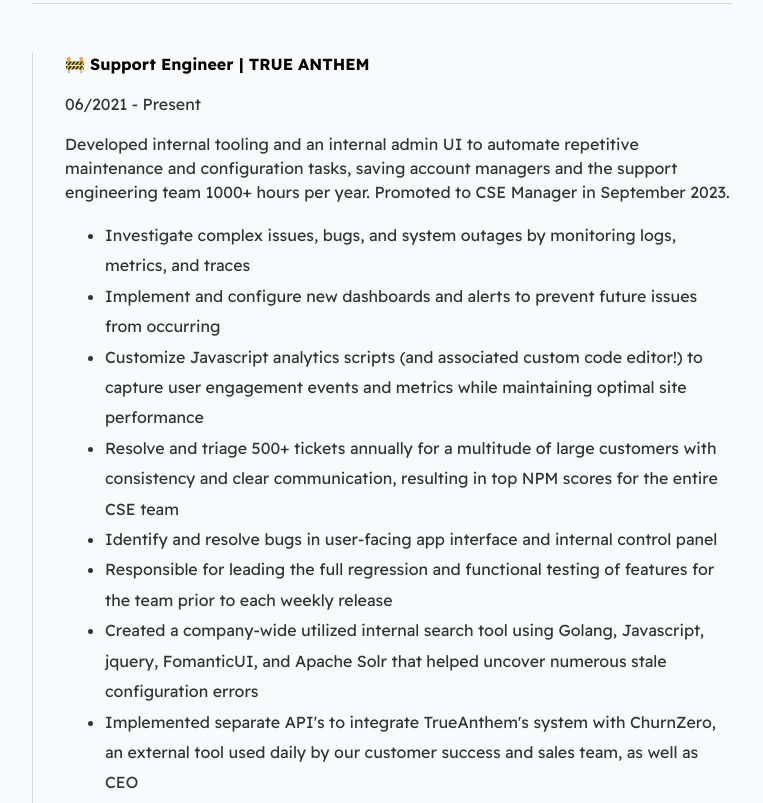
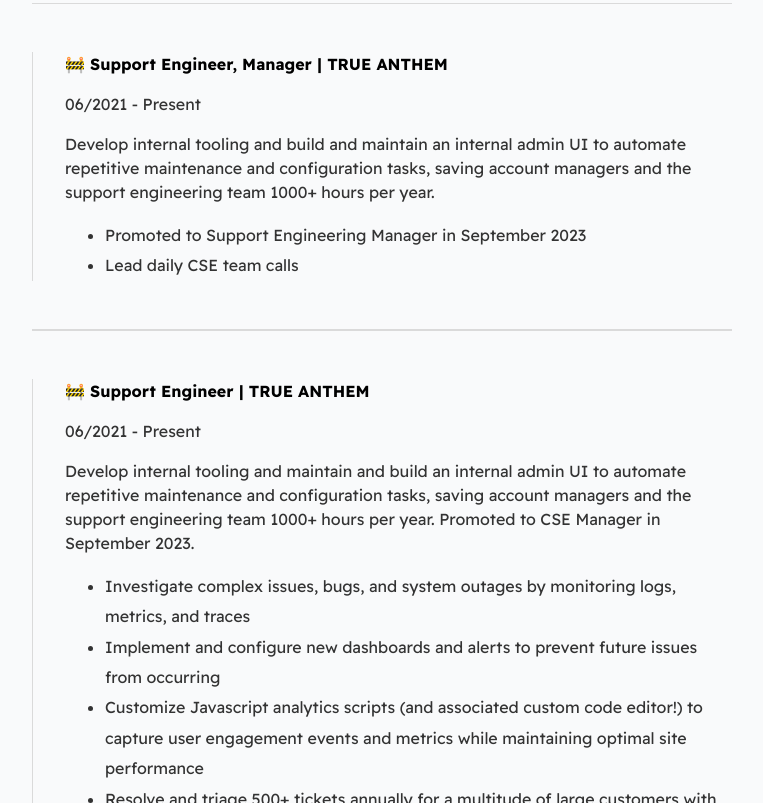
Before and after one commit to jfish2/JF-Resume-Page, a website built with Parcel: page index.html in a window 1280 px wide. Shown: the part 1157-1960 px from the top of the page, without its empty margins (258-1021 px from the left). Built offline with nearby package versions, Linux system fonts and the light colour scheme; files whose address does not match are found by name.

Commit message:
update new title

```diff
--- a/index.html
+++ b/index.html
@@ -87,9 +87,22 @@
      <h2>Work History</h2>
      <div class="line-break"></div>
      <div class="card--work-history">
+       <strong>🚧 Support Engineer, Manager | TRUE ANTHEM</strong>
+       <p>06/2021 - Present</p>
+       <p>Develop internal tooling and build and maintain an internal admin UI to automate repetitive maintenance and configuration tasks, saving account managers and the support engineering team 1000+ hours per
+         year.</p>
+       <ul>
+         <li>Promoted to Support Engineering Manager in September 2023</li>
+         <li>Lead daily CSE team calls</li>
+       </ul>
+     </div>
+     <div class="line-break"></div>
+
+     <div class="line-break"></div>
+     <div class="card--work-history">
        <strong>🚧 Support Engineer | TRUE ANTHEM</strong>
        <p>06/2021 - Present</p>
-       <p>Developed internal tooling and an internal admin UI to automate repetitive maintenance and configuration tasks, saving account managers and the support engineering team 1000+ hours per
+       <p>Develop internal tooling and maintain and build an internal admin UI to automate repetitive maintenance and configuration tasks, saving account managers and the support engineering team 1000+ hours per
          year. Promoted to CSE Manager in September 2023.</p>
        <ul>
          <li>Investigate complex issues, bugs, and system outages by monitoring logs, metrics, and traces</li>
@@ -105,7 +118,7 @@
          <li>Created a Slackbot to integrate with Youtrack to ping team channels with updates when new issues are created in the Production Engineering board </li>
          <li>After migrating from YouTrack to Github, implemented a custom Slackbot integrated with GitHub to ping team channels with updates when new issues are created in the Production Engineering project</li>
          <li>Implemented various cleaner jobs in Golang to remove stale data from the system</li>
-         <li>Lead Customer Support Engineering (CSE) daily stand-up calls </li>
+         <li>Lead Customer Support Engineering (CSE) daily stand-up calls</li>
          <li>Implemented a Round-Robin tool that automatically assigned support requests to freed up team members</li>
        </ul>
      </div>
```
